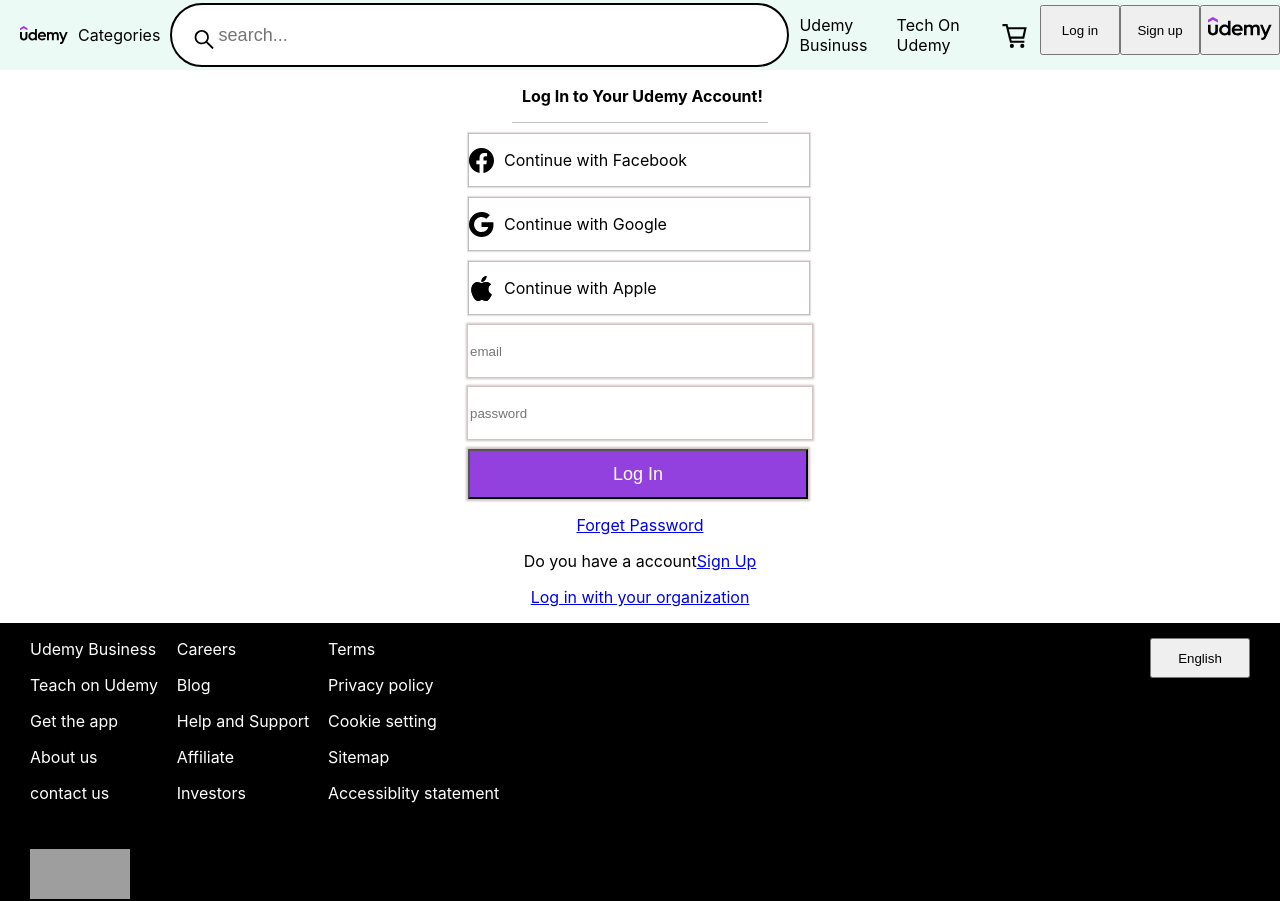
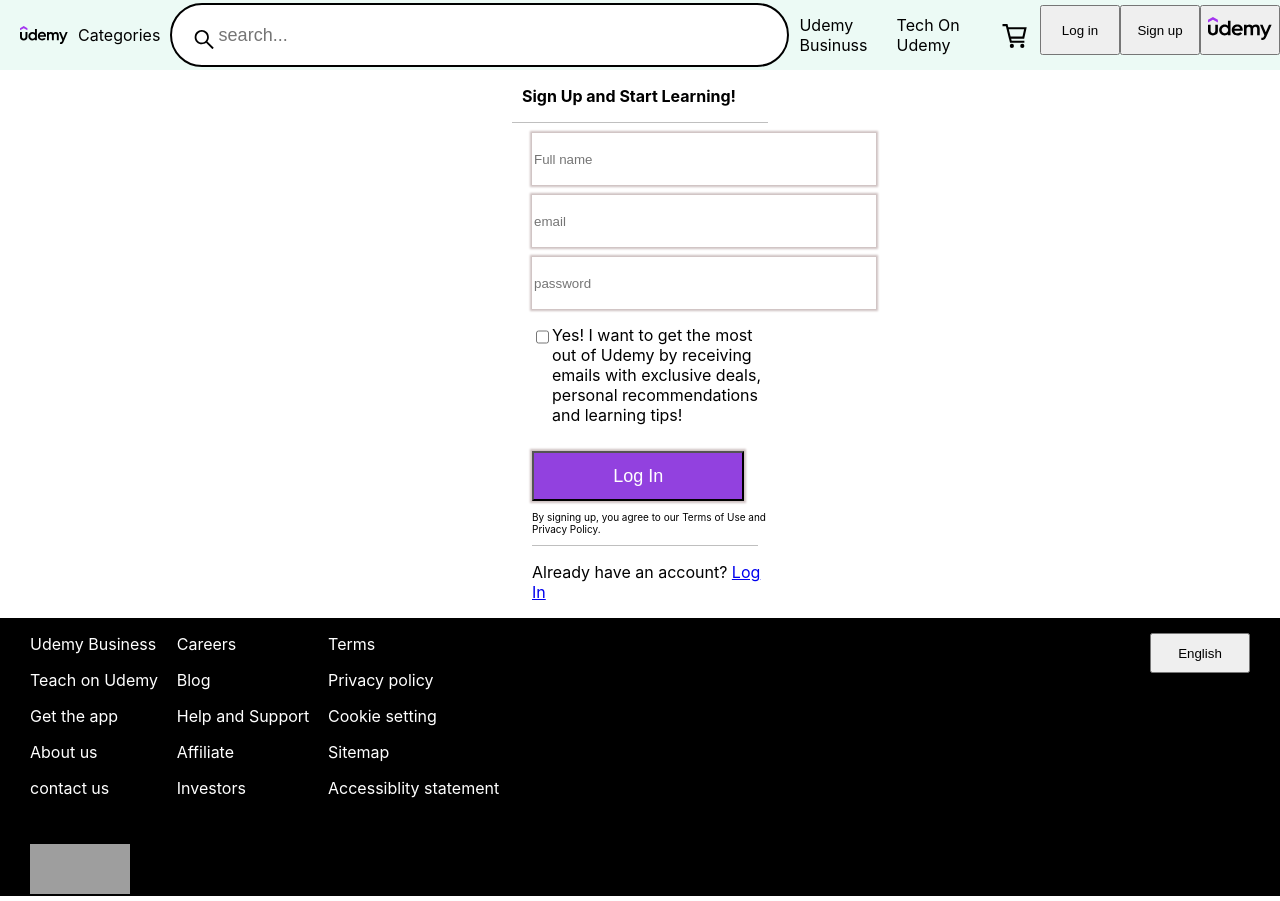
Before and after one commit to alimahmoudi97/website, a React (Create React App) app: page / in a window 1280 px wide. Built offline with nearby package versions, Linux system fonts and the light colour scheme; grey boxes are pictures that could not be loaded.

Commit message:
create SignUp.js

```diff
--- a/package.json
+++ b/package.json
@@ -12,6 +12,7 @@
     "@testing-library/react": "^12.1.2",
     "@testing-library/user-event": "^13.5.0",
     "cross-env": "^7.0.3",
+    "npm": "^8.6.0",
     "react": "^17.0.2",
     "react-dom": "^17.0.2",
     "react-icons": "^4.3.1",
--- a/src/components/pages/CourseDetails.js
+++ b/src/components/pages/CourseDetails.js
@@ -15,6 +15,7 @@
 import Footer from '../footer/Footer';
 import PreviewCourseCart from '../preview-course-cart/PreviewCourseCart';
 import Login from './Login';
+import SignUp from './SignUp';
 
 function CourseDetails() {
   return (
@@ -37,7 +38,8 @@
             <PreviewCourseCart/>
           </div>
         </div> */}
-        <Login/>
+        {/* <Login/> */}
+        <SignUp/>
         <Footer/>
     </div>
   )
--- a/src/components/pages/Login.css
+++ b/src/components/pages/Login.css
@@ -35,7 +35,7 @@
 }
 .button-login{
     margin-top: 10px;
-    width: 340px;
+    width: 90%;
     height: 50px;
     background-color: rgb(146, 65, 223);
     color: white;
--- /dev/null
+++ b/src/components/pages/SignUp.css
@@ -0,0 +1,19 @@
+.sign-up-conditions{
+    display: flex;
+}
+/* .sign-up-conditions p{
+    margin: 0;
+} */
+.sign-up-conditions input{
+    width: 50px;
+    height: 50px;
+}
+.sign-up-container{
+    display: flex;
+    justify-content: center;
+}
+.sign-up-detiales{
+    width: 20%;
+    /* background-color: rgb(241, 248, 201); */
+
+}
--- a/src/components/pages/SignUp.js
+++ b/src/components/pages/SignUp.js
@@ -0,0 +1,37 @@
+import React from 'react';
+import './SignUp.css';
+
+function SignUp() {
+  return (
+    <div className="sign-up-container">
+        <div className="sign-up-detiales">
+            <p style={{fontSize:16,fontWeight:'bold',marginLeft:10}}>Sign Up and Start Learning!</p>
+            <div style={{borderBottom:'1px solid rgba(0,0,0,.25)'}}></div>
+            <div style={{marginLeft:20}}>
+                <div>
+                    <input className="email-input" placeholder="Full name"/>
+                    <input className="email-input" placeholder="email"/>
+                    <input className="password-input" placeholder="password"/>
+                    <div className="sign-up-conditions">
+                        <input type="checkbox"/>
+                        <p>Yes! I want to get the most out of Udemy by receiving emails with exclusive deals, personal recommendations and learning tips!</p>
+                    </div>
+                    <button className="button-login">Log In</button>
+                    <div style={{display:'flex',justifyContent:'center'}}>
+                        <p style={{fontSize:10}}>By signing up, you agree to our Terms of Use and Privacy Policy.</p>
+                    </div>
+
+                </div>
+                <div style={{borderBottom:'1px solid rgba(0,0,0,.25)',marginRight:10}}></div>
+                <div style={{display:'flex',justifyContent:'center'}}>
+                    <p>Already have an account? <a href="#">Log In</a></p>
+                </div>
+
+            </div>
+
+        </div>
+    </div>
+  )
+}
+
+export default SignUp;
```
Also changed, not shown: 1 other file (tests, documents, lock files or other folders).
